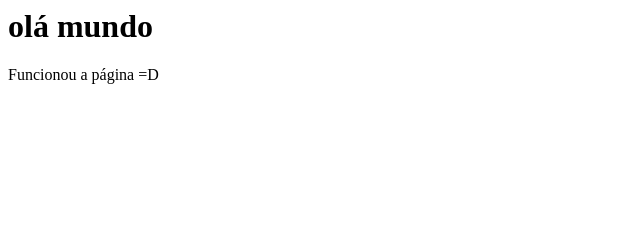
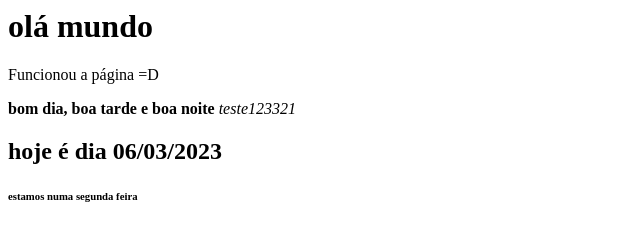
Before and after one commit to Sarturi/Sarturi.github.io, a plain HTML site: page index.html in a window 1280 px wide. Shown: the whole page, without its empty margins (0-640 px from the left). Drawn offline with Linux system fonts and the light colour scheme.

Commit message:
Update index.html

```diff
--- a/index.html
+++ b/index.html
@@ -7,3 +7,11 @@
     <p>Funcionou a página =D</p>
   </body>
 </html>
+
+    <b>bom dia, boa tarde e boa noite</b>
+
+    <i>teste123321</i>
+
+    <h2> hoje é dia 06/03/2023</h2>
+
+    <h6>estamos numa segunda feira</h6>
```
